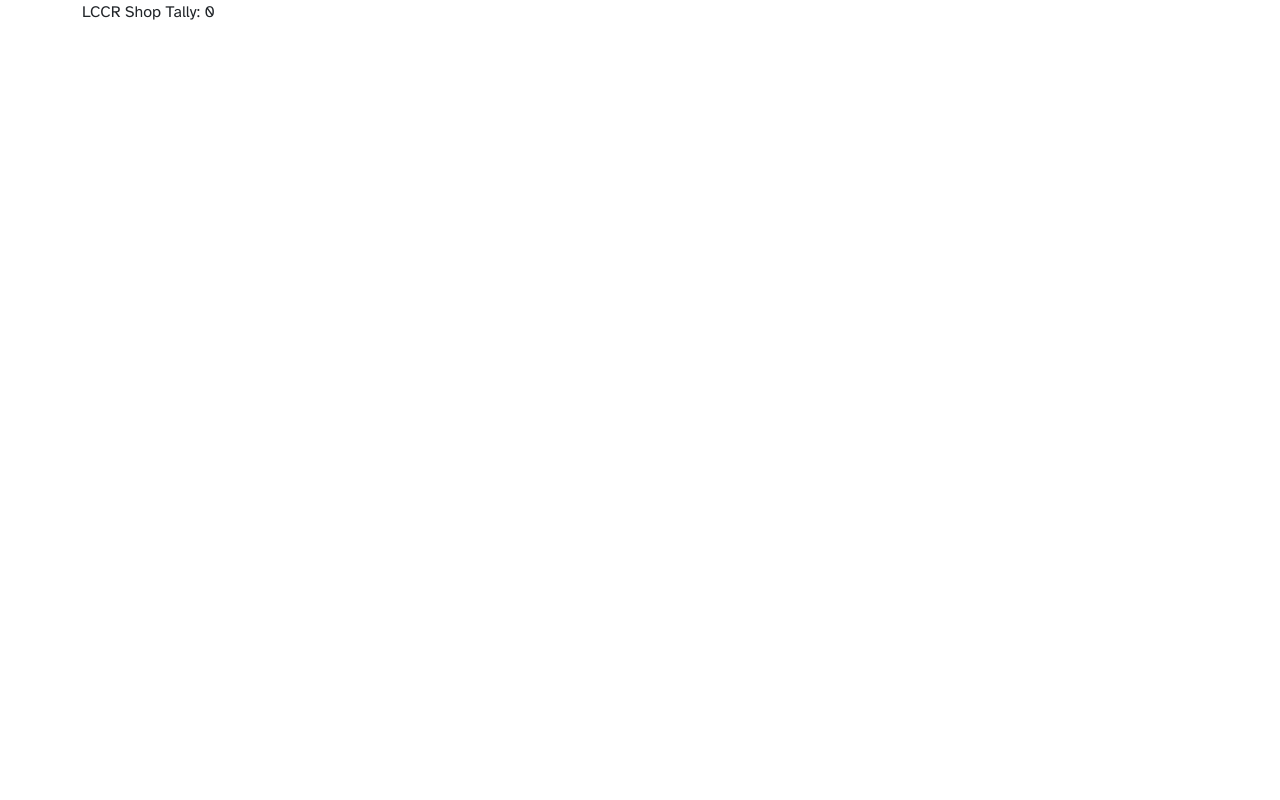
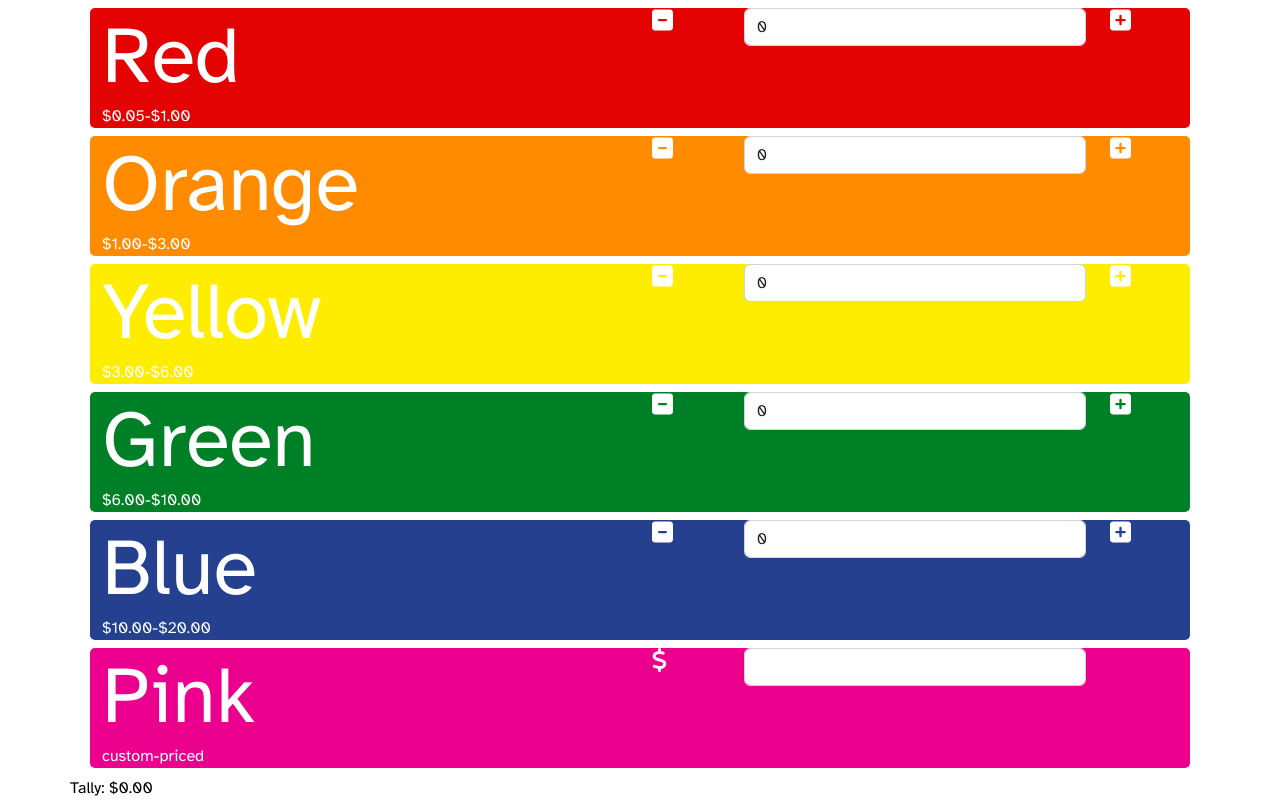
Before and after one commit to rlmead/lccr, a React (Create React App) app: page / in a window 1280 px wide. Built offline with nearby package versions, Linux system fonts and the light colour scheme.

Commit message:
add ColorBar component

```diff
--- a/package.json
+++ b/package.json
@@ -3,6 +3,8 @@
   "version": "0.1.0",
   "private": true,
   "dependencies": {
+    "@fortawesome/free-solid-svg-icons": "^6.3.0",
+    "@fortawesome/react-fontawesome": "^0.2.0",
     "@testing-library/jest-dom": "^5.16.5",
     "@testing-library/react": "^13.4.0",
     "@testing-library/user-event": "^13.5.0",
--- a/src/App.css
+++ b/src/App.css
@@ -1,9 +1,20 @@
 @import url('https://fonts.googleapis.com/css?family=Atkinson+Hyperlegible:regular,bold,italic&subset=latin,latin-ext');
 
 * {
-    font-family: Atkinson Hyperlegible
+    font-family: Atkinson Hyperlegible;
+    color: white
 }
 
 .App {
   text-align: center;
 }
+
+input::-webkit-outer-spin-button,
+input::-webkit-inner-spin-button {
+  -webkit-appearance: none;
+  margin: 0;
+}
+
+input[type=number] {
+  -moz-appearance: textfield;
+}
--- a/src/App.tsx
+++ b/src/App.tsx
@@ -1,14 +1,97 @@
-import React, { useState } from 'react';
-import { Container } from 'reactstrap';
+import React, { useEffect, useState } from 'react';
+import { Container, Row } from 'reactstrap';
+import ColorBar from './components/ColorBar';
 import './App.css';
 import 'bootstrap/dist/css/bootstrap.min.css';
 
 function App() {
+  interface IPrices {
+    [colorName: string]: {
+      [key: string]: any
+    }
+  }
+  interface IItemCounts {
+    [colorName: string]: number
+  }
+
+  const prices: IPrices = {
+    'Red': {
+      hex: '#E40303',
+      low: 0.05,
+      high: 1.00,
+    },
+    'Orange': {
+      hex: '#FF8C00',
+      low: 1.00,
+      high: 3.00,
+    },
+    'Yellow': {
+      hex: '#FFED00',
+      low: 3.00,
+      high: 6.00,
+    },
+    'Green': {
+      hex: '#008026',
+      low: 6.00,
+      high: 10.00,
+    },
+    'Blue': {
+      hex: '#24408E',
+      low: 10.00,
+      high: 20.00,
+    },
+    'Pink': {
+      hex: '#EB008E',
+    }
+  }
+
   const [tally, setTally] = useState(0);
+  const [itemCounts, setItemCounts] = useState<IItemCounts>({});
+  const [multiplier, setMultiplier] = useState(0.5);
+
+  const handleItemCounts = (colorName: string, count: number) => {
+    setItemCounts({ ...itemCounts, [colorName]: count });
+  };
+
+  const calculate = () => {
+    let newTally = 0
+    for (const color in itemCounts) {
+      if (color != 'Pink') {
+        let itemCost =
+          (prices[color]['low']
+          + prices[color]['high'])
+          * multiplier
+        newTally += itemCounts[color] * itemCost
+      } else {
+        newTally += itemCounts[color]
+      }
+    }
+    setTally(newTally)
+  }
+
+  useEffect(() => {
+    calculate()
+  }, [itemCounts, multiplier])
 
   return (
     <Container>
-      LCCR Shop Tally: {tally}
+      {
+        Object.keys(prices).map((colorName) => {
+          return (
+            ColorBar(
+              colorName,
+              prices[colorName]['hex'],
+              prices[colorName]['low'],
+              prices[colorName]['high'],
+              handleItemCounts
+            )
+          )
+        })
+      }
+      <Row
+        style={{ color: 'black' }}>
+        Tally: ${tally.toFixed(2)}
+      </Row>
     </Container>
   );
 }
--- /dev/null
+++ b/src/components/ColorBar.tsx
@@ -0,0 +1,92 @@
+import React, { useEffect, useState } from "react";
+import { Row, Col, Input } from "reactstrap";
+import { FontAwesomeIcon } from "@fortawesome/react-fontawesome";
+import { faSquareMinus, faSquarePlus, faDollar } from "@fortawesome/free-solid-svg-icons";
+
+function ColorBar(colorName: string, hex: string, low: number, high: number, handleItemCounts: (colorName: string, count: number) => void) {
+  const [numItems, setNumItems] = useState(0)
+
+  useEffect(() => {
+    handleItemCounts(colorName, numItems)
+  }, [numItems])
+
+  function removeItem() {
+    numItems > 0 && setNumItems(numItems - 1)
+  }
+
+  function addItem() {
+    setNumItems(numItems + 1)
+  }
+
+  return (
+    <div>
+      <Row
+        className='m-2'
+        style={{ backgroundColor: hex, borderRadius: '5px' }}
+      >
+        <Col>
+          <div className='display-1'>
+            {colorName}
+          </div>
+          {
+            colorName != 'Pink'
+              ? '$' + low.toFixed(2) + '-' + '$' + high.toFixed(2)
+              : 'custom-priced'
+          }
+        </Col>
+        <Col>
+          {
+            colorName != 'Pink' ?
+              <Row>
+                <Col className='col-2'>
+                  <FontAwesomeIcon
+                    icon={faSquareMinus}
+                    className='fa-xl'
+                    style={{
+                      cursor: 'pointer',
+                      outline: 'none'
+                    }}
+                    onClick={removeItem}
+                  />
+                </Col>
+                <Col className='col-8'>
+                  <Input
+                    type='number'
+                    min='0'
+                    value={numItems}
+                  />
+                </Col>
+                <Col className='col-2'>
+                  <FontAwesomeIcon
+                    icon={faSquarePlus}
+                    className='fa-xl'
+                    style={{ cursor: 'pointer', outline: 'none' }}
+                    onClick={addItem}
+                  />
+                </Col>
+              </Row>
+              :
+              <Row>
+              <Col className='col-2'>
+                <FontAwesomeIcon
+                  icon={faDollar}
+                  className='fa-xl'
+                  style={{ outline: 'none' }}
+                />
+              </Col>
+                <Col className='col-8'>
+                  <Input
+                    type='number'
+                    min='0'
+                    onChange={(e) => setNumItems(Number(e.target.value))}
+                  />
+                </Col>
+              </Row>
+          }
+        </Col>
+      </Row>
+    </div>
+  )
+}
+
+export default ColorBar;
```
Also changed, not shown: 2 other files (tests, documents, lock files or other folders).
